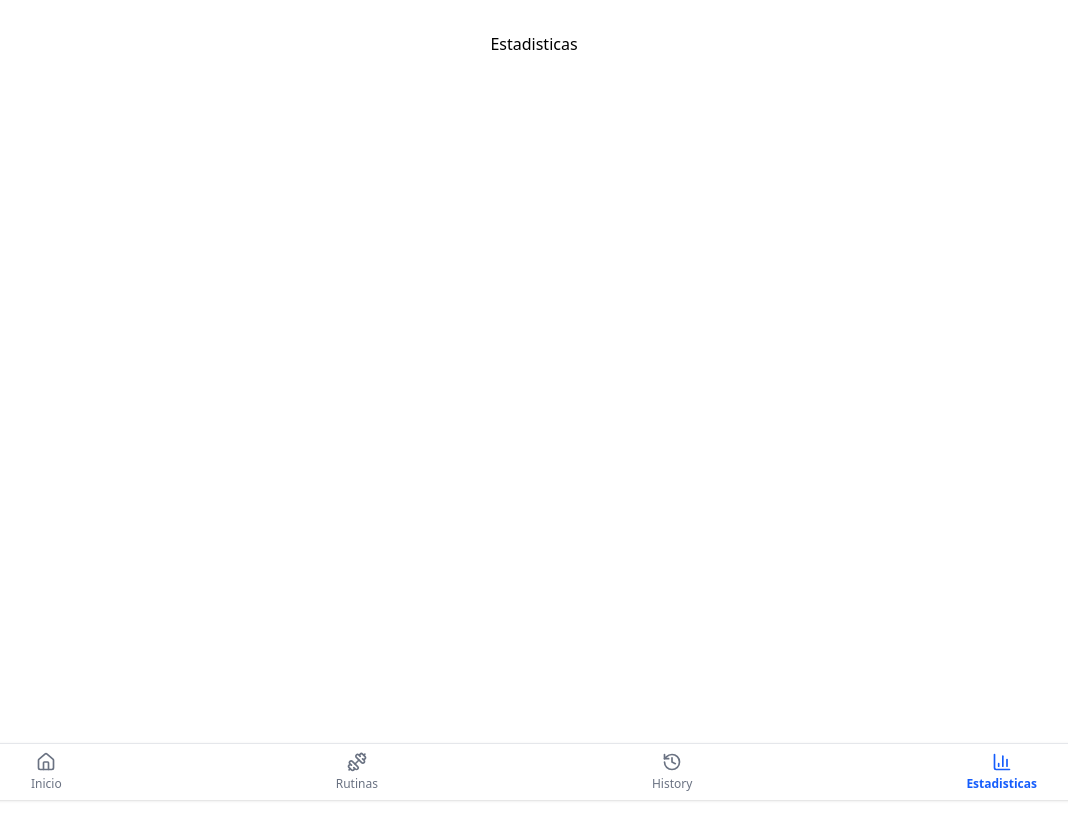
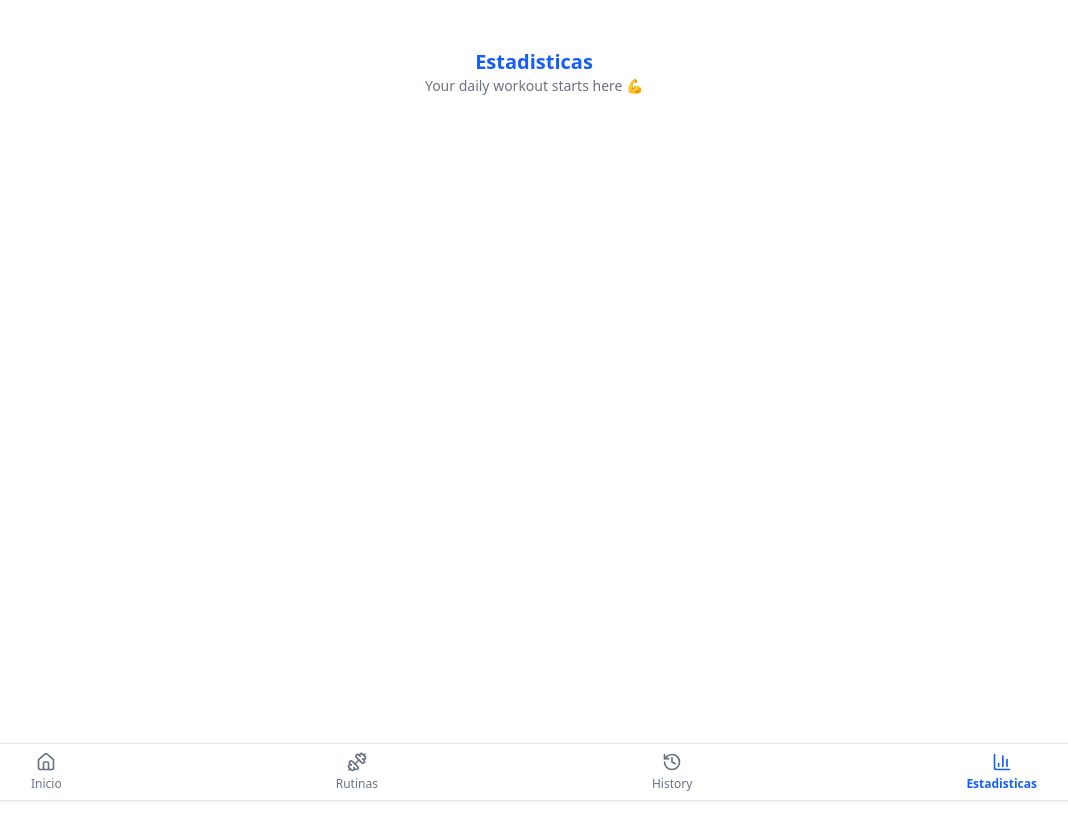
Before and after one commit to juanda404/gym-tracker, a React (Vite) app: page /estadisticas in a window 1280 px wide. Shown: the top 840 px of the page, without its empty margins (106-1174 px from the left). Before the commit the page ends 800 px from the top, so only its background shows below. Built offline with nearby package versions, Linux system fonts and the light colour scheme.

Commit message:
feat: create base pages for Home, Rutines, History, and Stats with placeholder content

```diff
--- a/src/App.jsx
+++ b/src/App.jsx
@@ -1,7 +1,6 @@
 
 import './App.css'
 import AppRouter from './routes/AppRoutes'
-
 
 function App() {
 
--- /dev/null
+++ b/src/layout/Layout.jsx
@@ -0,0 +1,13 @@
+import { Outlet } from "react-router-dom"
+import BottomNav from "../components/BottomNav"
+
+const Layout = () => {
+  return (
+    <div className="min-h-screen pb-16"> {/* espacio para BottomNav */}
+      <Outlet />
+      <BottomNav />
+    </div>
+  )
+}
+
+export default Layout
--- a/src/pages/Estadisticas.jsx
+++ b/src/pages/Estadisticas.jsx
@@ -1,3 +1,10 @@
-const Estadisticas = () => <h1>Estadisticas</h1>
+const Estadisticas = () => {
+      return (
+    <main className="p-4">
+      <h1 className="text-xl font-bold text-blue-600">Estadisticas</h1>
+      <p className="text-sm text-gray-500">Your daily workout starts here 💪</p>
+    </main>
+  )
+}
 
 export default Estadisticas
--- a/src/pages/History.jsx
+++ b/src/pages/History.jsx
@@ -1,2 +1,9 @@
-const History = () => <h1>History</h1>
+const History = () => {
+    return (
+    <main className="p-4">
+      <h1 className="text-xl font-bold text-blue-600">History</h1>
+      <p className="text-sm text-gray-500">Your daily workout starts here 💪</p>
+    </main>
+  )
+}
 export default History
--- a/src/pages/Inicio.jsx
+++ b/src/pages/Inicio.jsx
@@ -1,3 +1,10 @@
-const Inicio = ()=> <h1>Inicio</h1>
+const Inicio = ()=>{
+    return (
+    <main className="p-4">
+      <h1 className="text-xl font-bold text-blue-600">Welcome to GymApp</h1>
+      <p className="text-sm text-gray-500">Your daily workout starts here 💪</p>
+    </main>
+  )
+}
 
 export default Inicio
--- a/src/pages/Rutines.jsx
+++ b/src/pages/Rutines.jsx
@@ -1,2 +1,9 @@
-const Rutines = () => <h1>Routines</h1>
+const Rutines = () => {
+    return (
+    <main className="p-4">
+      <h1 className="text-xl font-bold text-blue-600">Routines</h1>
+      <p className="text-sm text-gray-500">Your daily workout starts here 💪</p>
+    </main>
+  )
+}
 export default Rutines
--- a/src/routes/AppRoutes.jsx
+++ b/src/routes/AppRoutes.jsx
@@ -1,19 +1,20 @@
-import { BrowserRouter, Routes, Route } from 'react-router-dom'
-import Inicio from '../pages/Inicio'
-import Rutines from '../pages/Rutines'
-import History from '../pages/History'
-import Estadisticas from '../pages/Estadisticas'
-import BottomNav from '../components/BottomNav'
+import { BrowserRouter, Routes, Route } from "react-router-dom"
+import Layout from "../layout/Layout"
+import Inicio from "../pages/Inicio"
+import Rutines from "../pages/Rutines"
+import History from "../pages/History"
+import Estadisticas from "../pages/Estadisticas"
 
 const AppRouter = () => (
   <BrowserRouter>
     <Routes>
-      <Route path="/" element={<Inicio />} />
-      <Route path="/rutinas" element={<Rutines />} />
-      <Route path="/History" element={<History />} />
-      <Route path="/estadisticas" element={<Estadisticas />} />
+      <Route element={<Layout />}>
+        <Route path="/" element={<Inicio />} />
+        <Route path="/rutinas" element={<Rutines />} />
+        <Route path="/history" element={<History />} />
+        <Route path="/estadisticas" element={<Estadisticas />} />
+      </Route>
     </Routes>
-    <BottomNav />
   </BrowserRouter>
 )
 
```
